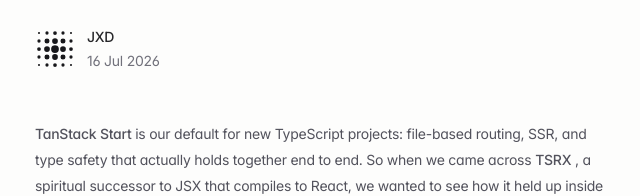
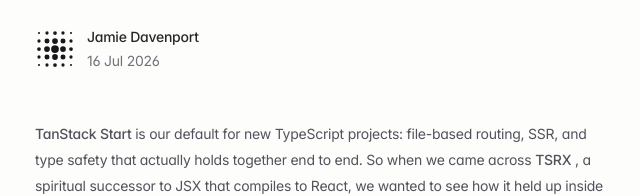
Before and after one commit to jamiedavenport/jxd.dev, an Astro site: page /blog/tsrx-tanstack-start in a window 1280 px wide. Shown: the part 303-499 px from the top of the page, 318-958 px from the left. Built offline with nearby package versions, Linux system fonts and the light colour scheme; Astro itself is replaced by a stand-in of ours; some packages are replaced by stand-ins of ours.

Commit message:
feat: credit Jamie Davenport as author of posts and case studies

```diff
--- a/src/layouts/Article.astro
+++ b/src/layouts/Article.astro
@@ -49,7 +49,7 @@ const { title, description, canonicalPath, publishedAt, updatedAt, draft = false
             <Mark small />
           </a>
           <div class="min-w-0 text-base/6 sm:text-sm/6">
-            <p class="font-medium text-zinc-800">{site.name}</p>
+            <p class="font-medium text-zinc-800">{site.author.name}</p>
             <p class="text-zinc-500">
               <time datetime={publishedAt.toISOString()}>{formatDate(publishedAt)}</time>
               {updatedAt && (
--- a/src/layouts/Layout.astro
+++ b/src/layouts/Layout.astro
@@ -66,7 +66,7 @@ const structuredData = {
       datePublished: article.publishedAt.toISOString(),
       dateModified: (article.updatedAt ?? article.publishedAt).toISOString(),
       inLanguage: "en-GB",
-      author: { "@id": `${homeURL}#organization` },
+      author: { "@type": "Person", name: site.author.name, url: site.author.url },
       publisher: { "@id": `${homeURL}#organization` },
       isPartOf: { "@id": `${homeURL}#website` },
       mainEntityOfPage: canonicalURL.href,
@@ -126,6 +126,8 @@ const structuredData = {
         )}
         {article && (
           <>
+            <meta name="author" content={site.author.name} />
+            <meta property="article:author" content={site.author.url} />
             <meta property="article:published_time" content={article.publishedAt.toISOString()} />
             {article.updatedAt && <meta property="article:modified_time" content={article.updatedAt.toISOString()} />}
           </>
--- a/src/lib/site.ts
+++ b/src/lib/site.ts
@@ -6,4 +6,8 @@ export const site = {
   email: "hello@jxd.dev",
   bookingURL: "https://cal.eu/jxd-dev/30min",
   mark: "/images/jxd.svg",
+  author: {
+    name: "Jamie Davenport",
+    url: "https://jamiedavenport.me/",
+  },
 };
```
Also changed, not shown: README.md.
